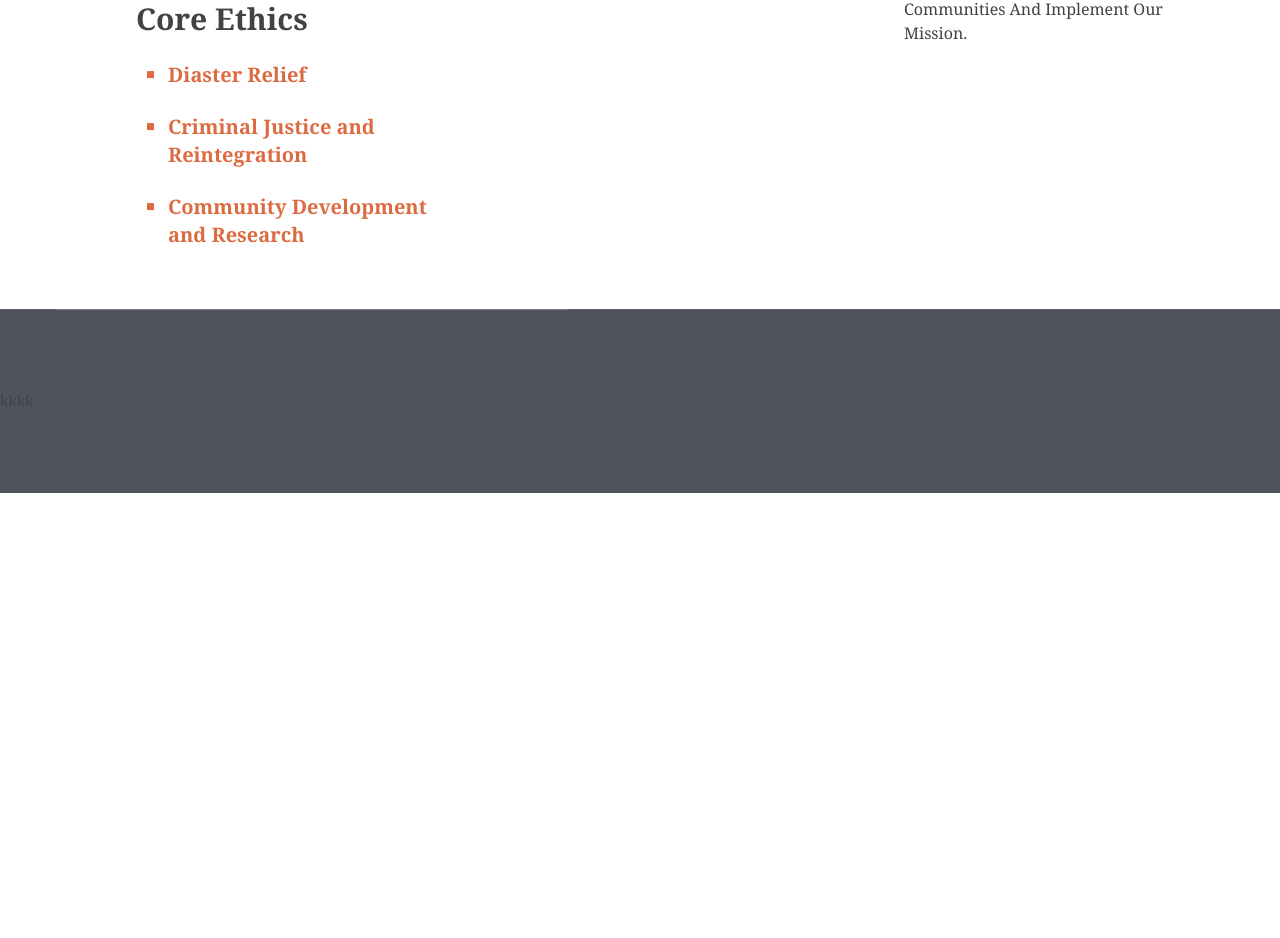
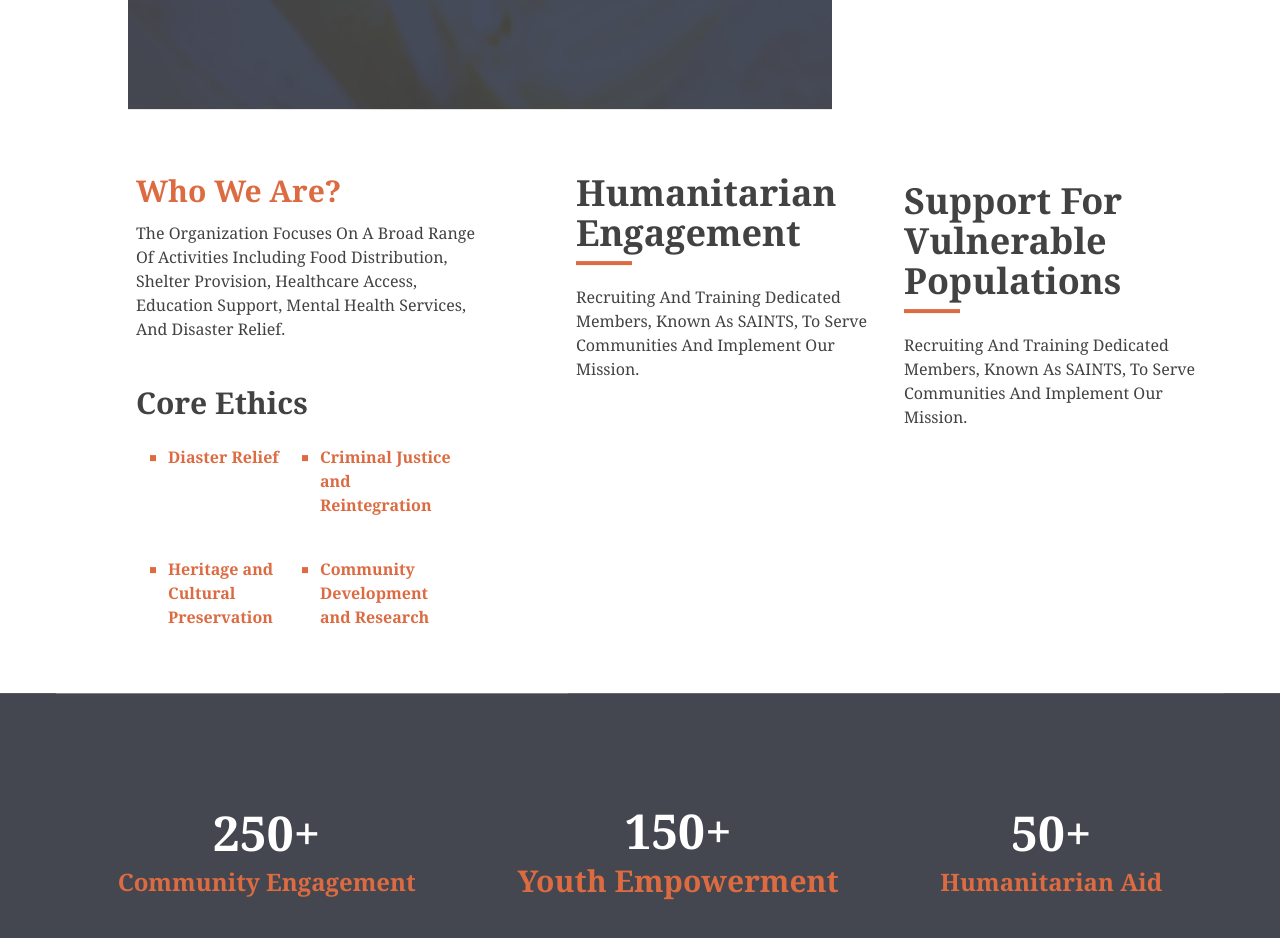
Before and after one commit to RobustTechLiberia/saints_of_humanity, a React (Vite) app: page /#/ in a window 1280 px wide. Shown: the part 1342-2280 px from the top of the page. Before the commit the page ends 1835 px from the top, so only its background shows below. Built offline with nearby package versions, Linux system fonts and the light colour scheme.

Commit message:
deployment

```diff
--- a/src/App.css
+++ b/src/App.css
@@ -14,6 +14,35 @@
   }
 }
 
+.about-scroll-reveal {
+  opacity: 0;
+  transform: translateY(2rem);
+  transition:
+    opacity 700ms ease-out,
+    transform 700ms cubic-bezier(0.22, 1, 0.36, 1);
+}
+
+.about-scroll-reveal.is-visible {
+  opacity: 1;
+  transform: translateY(0);
+}
+
+@media (min-width: 1024px) {
+  .about-scroll-reveal {
+    opacity: 1;
+    transform: none;
+    transition: none;
+  }
+}
+
+@media (prefers-reduced-motion: reduce) {
+  .about-scroll-reveal {
+    opacity: 1;
+    transform: none;
+    transition: none;
+  }
+}
+
 #hero {
   background-image: url("./assets/images/arica-child.jpg");
 }
--- a/src/components/about_content.jsx
+++ b/src/components/about_content.jsx
@@ -3,10 +3,44 @@ import React from "react";
 import "../App.css";
 
 class AboutContent extends React.Component {
+  componentDidMount() {
+    const prefersReducedMotion = window.matchMedia(
+      "(prefers-reduced-motion: reduce)",
+    ).matches;
+    const isMobileOrTablet = window.matchMedia("(max-width: 1023px)").matches;
+
+    if (
+      prefersReducedMotion ||
+      !isMobileOrTablet ||
+      !("IntersectionObserver" in window)
+    ) {
+      this.section?.classList.add("is-visible");
+      return;
+    }
+
+    this.observer = new IntersectionObserver(
+      ([entry]) => {
+        entry.target.classList.toggle("is-visible", entry.isIntersecting);
+      },
+      { threshold: 0.16, rootMargin: "0px 0px -48px" },
+    );
+
+    if (this.section) this.observer.observe(this.section);
+  }
+
+  componentWillUnmount() {
+    this.observer?.disconnect();
+  }
+
   render() {
     return (
       <>
-        <div className="mt-5 flex flex-wrap items-start justify-center gap-8 h-auto md:mb-0 mb-20 bg-white px-6 md:mx-20 md:mt-8 md:justify-start md:gap-10 md:px-0 lg:mx-14 lg:gap-2">
+        <div
+          ref={(element) => {
+            this.section = element;
+          }}
+          className="about-scroll-reveal mt-5 mb-20 flex h-auto flex-wrap items-start justify-center gap-8 bg-white px-6 md:mb-0 md:mt-8 md:justify-start md:gap-10 md:px-0 lg:mx-14 lg:gap-2"
+        >
           <div className="w-full max-w-lg bg-white">
             <h1 className="my-3 font-serif text-3xl font-semibold capitalize text-orange-600 md:mx-20 md:mt-8">
               who we are?
@@ -21,14 +55,20 @@ class AboutContent extends React.Component {
               <h1 className="py-0 font-serif text-3xl font-semibold capitalize md:mx-20 md:py-3">
                 core ethics
               </h1>
-              <ul className="mx-5 text-lg md:mx-28 md:text-xl" id="ul">
-                <li className="text-xl py-3 font-serif font-semibold text-orange-600">
+              <ul
+                className="mx-5 flex flex-wrap md:justify-start md:items-start md:gap-4 list-none text-base md:mx-28"
+                id="ul"
+              >
+                <li className="w-[calc(50%-0.5rem)] py-3 font-serif font-semibold text-orange-600">
                   Diaster Relief
                 </li>
-                <li className="text-xl py-3 font-serif font-semibold text-orange-600">
+                <li className="w-[calc(50%-0.5rem)] py-3 font-serif font-semibold text-orange-600">
                   Criminal Justice and Reintegration
                 </li>
-                <li className="text-xl py-3 font-serif font-semibold text-orange-600">
+                <li className="w-[calc(50%-0.5rem)] py-3 font-serif font-semibold text-orange-600">
+                  Heritage and Cultural Preservation
+                </li>
+                <li className="w-[calc(50%-0.5rem)] py-3 font-serif font-semibold text-orange-600">
                   Community Development and Research
                 </li>
               </ul>
--- a/src/components/content.jsx
+++ b/src/components/content.jsx
@@ -4,7 +4,8 @@ import { Progress } from "flowbite-react";
 class Section extends React.Component {
   render() {
     const customProgressTheme = {
-      base: "w-full overflow-hidden bg-gray-200 dark:bg-gray-700 rounded-none",
+      base:
+        "md:w-xl w-80 overflow-hidden bg-gray-200 dark:bg-gray-700 rounded-none",
       color: {
         orange: "bg-orange-600 dark:bg-orange-600 rounded-none",
       },
@@ -14,7 +15,7 @@ class Section extends React.Component {
       <>
         <div className="bg-white">
           <div className="md:mt-20 mt-5">
-            <div className="mx-4 flex flex-wrap items-start justify-center gap-2 sm:mx-8 md:mx-32 md:justify-start md:gap-0">
+            <div className="mx-4 flex flex-wrap items-start justify-center gap-2  md:mx-32 md:justify-start md:gap-0 lg:gap-0">
               <div className="h-96 w-full max-w-[23.5rem] bg-orange-600 md:w-96">
                 <h1 className="mx-6 mt-10 font-serif text-3xl font-semibold capitalize sm:mx-10">
                   our core values
@@ -28,7 +29,7 @@ class Section extends React.Component {
                 </p>
               </div>
               <div
-                className="h-96 w-full max-w-[23.5rem] bg-gray-950 bg-blend-overlay bg-cover bg-top bg-no-repeat md:max-w-none md:flex-1 lg:w-[36rem] lg:flex-none"
+                className="h-96 w-full max-w-[23.5rem] bg-gray-950 bg-blend-overlay bg-cover bg-top bg-no-repeat md:max-w-none md:flex-1 lg:w-[44rem] lg:flex-none"
                 id="content"
               >
                 <h1 className="mx-6 mt-10 font-serif text-3xl font-semibold capitalize text-orange-700 sm:mx-10 md:text-4xl">
@@ -41,11 +42,11 @@ class Section extends React.Component {
                   “Saints” leading the world.
                 </p>
                 <div className="text-base font-medium dark:text-white"></div>
-                <div className="md:my-8 my-8 mx-6 sm:mx-10">
+                <div className="my-8 w-full">
                   <Progress
                     progress={45}
                     size="md"
-                    className=" md:w-95 rounded-none"
+                    className="rounded-none md:mx-10 mx-5"
                     theme={customProgressTheme}
                     color="orange"
                   />
--- a/src/components/mainsection.jsx
+++ b/src/components/mainsection.jsx
@@ -4,7 +4,42 @@ class MainSection extends React.Component {
   render() {
     return (
       <>
-        <div className="md:py-20 py-10 bg-gray-900"> kkkk </div>
+        <div className="bg-gray-950 md:h-80 h-auto py-16 md:py-0">
+          <div className="flex flex-wrap md:justify-evenly justify-center gap-12 md:gap-0 px-4 max-w-7xl mx-auto h-full items-center">
+            <div className="min-w-[200px] flex flex-col items-center">
+              <span className="text-center text-orange-600 md:text-2xl text-2xl capitalize font-serif font-semibold leading-snug">
+                <span className="text-white md:text-5xl text-3xl block font-serif">
+                  250+
+                </span>
+                <span className="mt-2 block md:mx-0 mx-20">
+                  community engagement
+                </span>
+              </span>
+            </div>
+
+            <div className="min-w-[200px] flex flex-col items-center">
+              <span className="text-center text-orange-600 md:text-2xl text-lg capitalize font-serif font-semibold leading-snug">
+                <span className="text-white md:text-5xl text-3xl block font-serif ">
+                  150+
+                </span>
+                <span className="mt-2 block font-serif md:text-3xl text-2xl md:mx-0 mx-20">
+                  youth empowerment
+                </span>
+              </span>
+            </div>
+
+            <div className="min-w-[200px] flex flex-col items-center">
+              <span className="text-center text-orange-600 md:text-2xl text-2xl capitalize font-serif font-semibold leading-snug">
+                <span className="text-white md:text-5xl text-4xl block font-serif">
+                  50+
+                </span>
+                <span className="mt-2 block md:mx-0 mx-20">
+                  humanitarian aid
+                </span>
+              </span>
+            </div>
+          </div>
+        </div>
       </>
     );
   }
--- a/src/components/section.jsx
+++ b/src/components/section.jsx
@@ -4,7 +4,17 @@ class MainSection extends React.Component {
   render() {
     return (
       <>
-        <div className="bg-gray-950">kkkkkk</div>
+        <div className="bg-gray-950">
+          <div className="flex flex-wrap justify-evenly">
+            <div className="32 h-auto">
+              <span className="text-center text-orange-600 text-3xl">
+                community engagement
+              </span>
+            </div>
+            <div className="32 h-auto">1</div>
+            <div className="32 h-auto">1</div>
+          </div>
+        </div>
       </>
     );
   }
```
Also changed, not shown: src/components/nav.jsx (+8 -8 lines).
